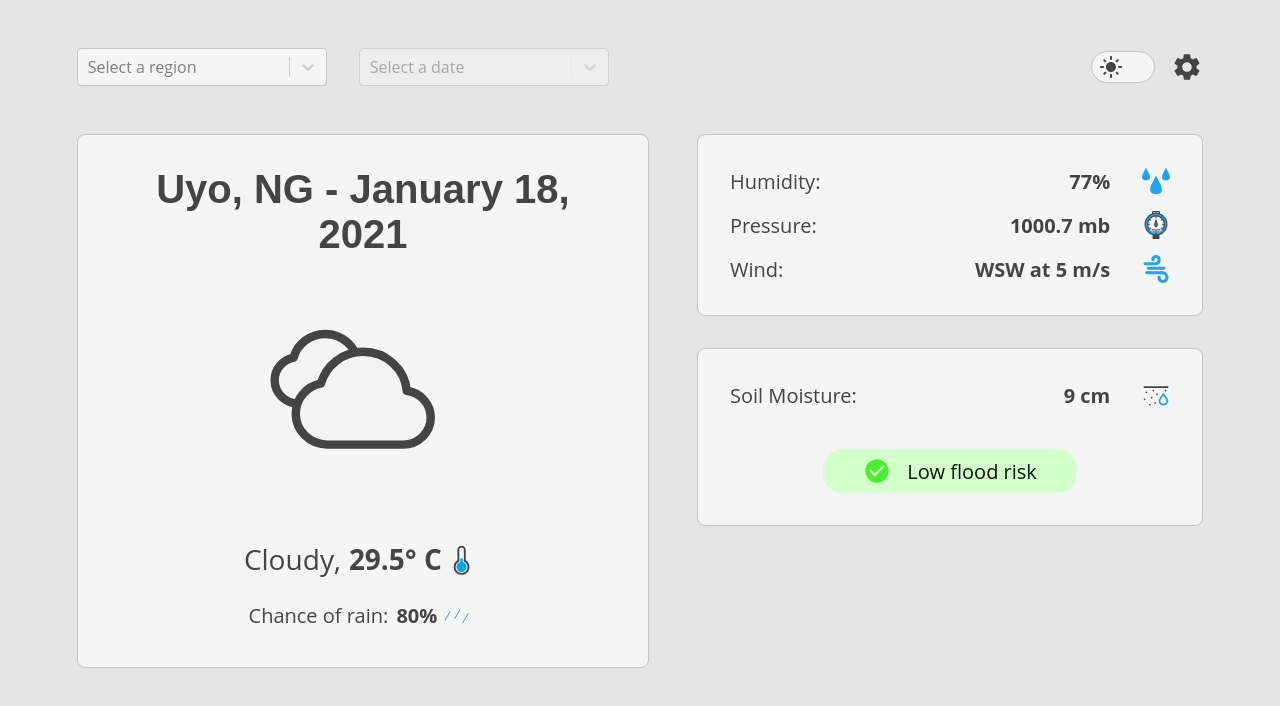
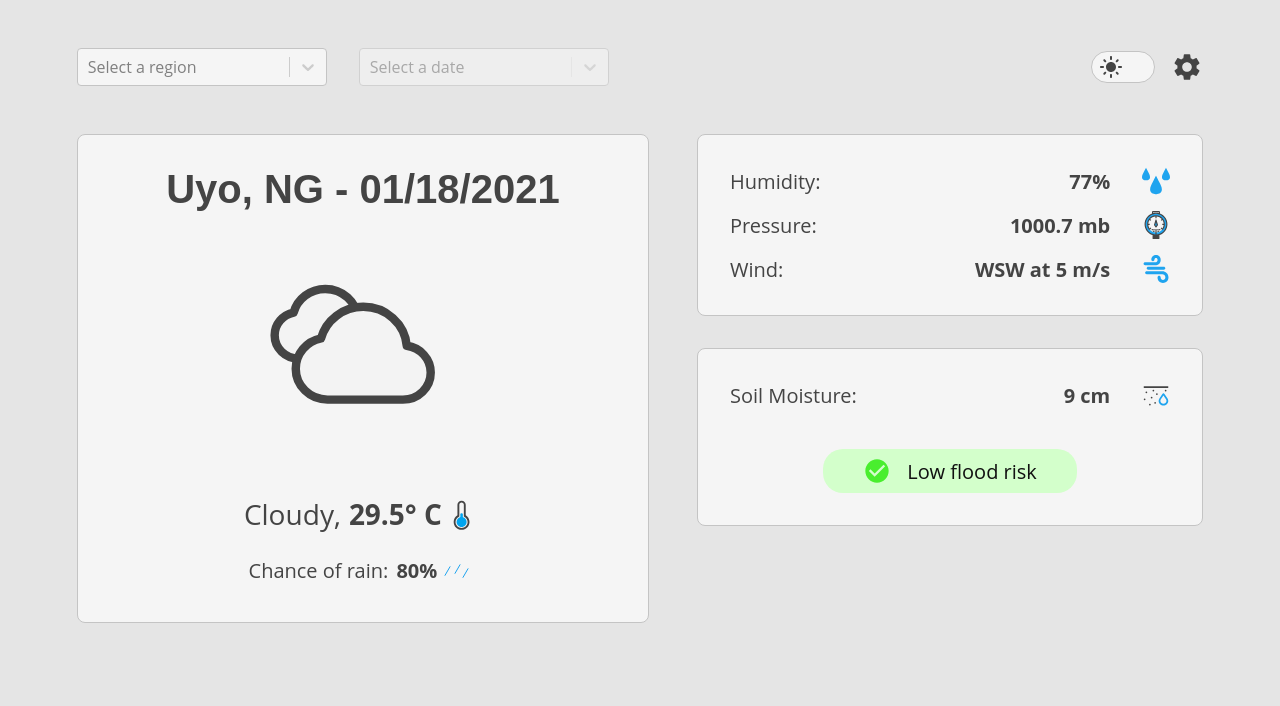
Before and after one commit to Azzyew/kanda-weather-dashboard, a React (Create React App) app: page / in a window 1280 px wide. Shown: the top 706 px of the page. Built offline with nearby package versions, Linux system fonts and the light colour scheme.

Commit message:
change dates appearance

```diff
--- a/src/data/forecasts.js
+++ b/src/data/forecasts.js
@@ -1,7 +1,7 @@
 export const forecasts = [
   {
     "region": "Uyo, NG",
-    "date": "January 18, 2021",
+    "date": "01/18/2021",
     "pressure": "1000.7 mb",
     "temperature": "29.5 C",
     "humidity": "77%",
@@ -11,7 +11,7 @@ export const forecasts = [
   },
   {
     "region": "Uyo, NG",
-    "date": "February 7, 2021",
+    "date": "02/07/2021",
     "pressure": "999.3 mb",
     "temperature": "34.7 C",
     "humidity": "57%",
@@ -21,7 +21,7 @@ export const forecasts = [
   },
   {
     "region": "Uyo, NG",
-    "date": "March 9, 2021",
+    "date": "03/09/2021",
     "pressure": "998.2 mb",
     "temperature": "34.9 C",
     "humidity": "60%",
@@ -31,7 +31,7 @@ export const forecasts = [
   },
   {
     "region": "Accra, GH",
-    "date": "June 9, 2021",
+    "date": "06/09/2021",
     "pressure": "1002.0 mb",
     "temperature": "32.7 C",
     "humidity": "68%",
```
